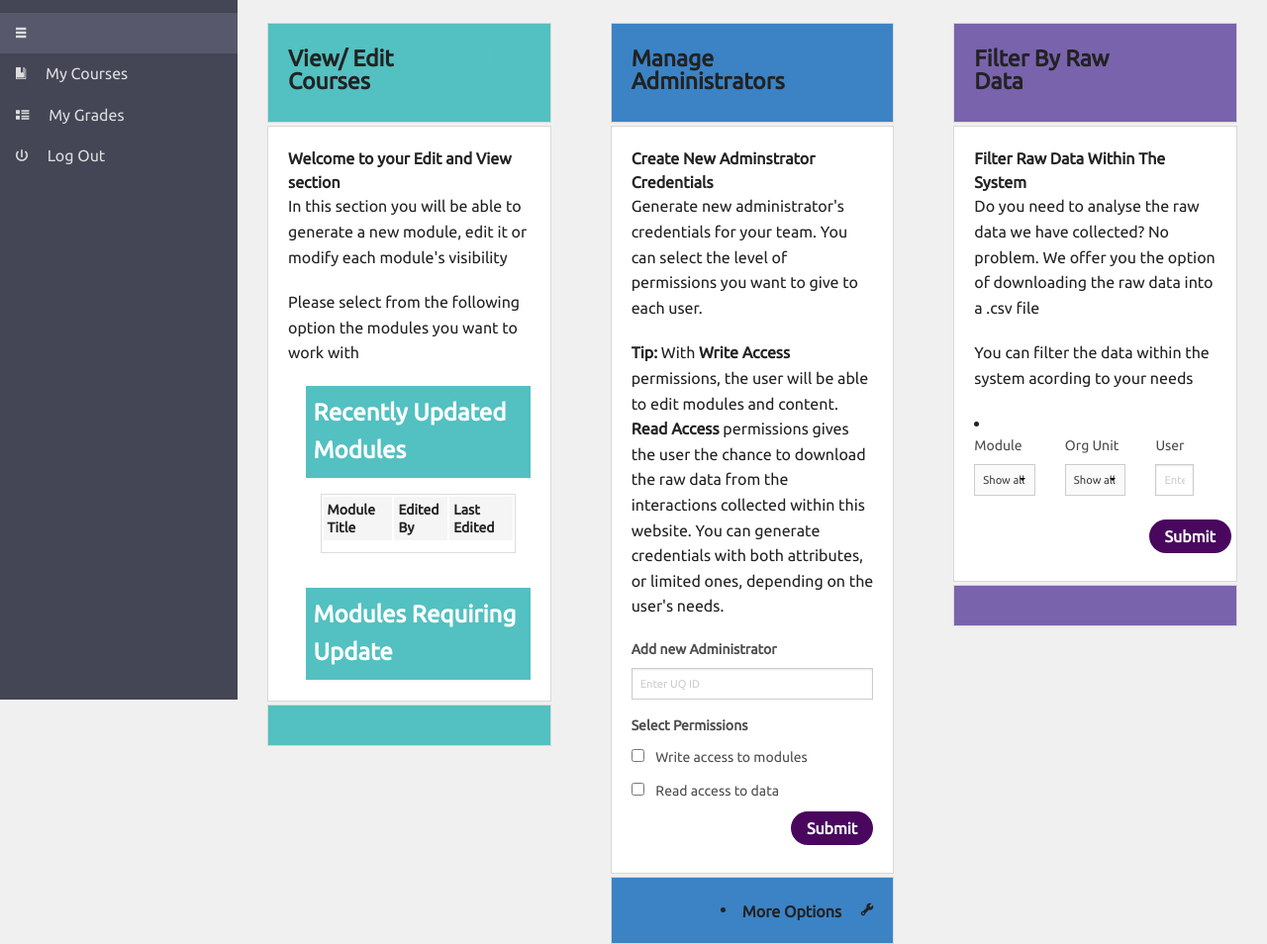
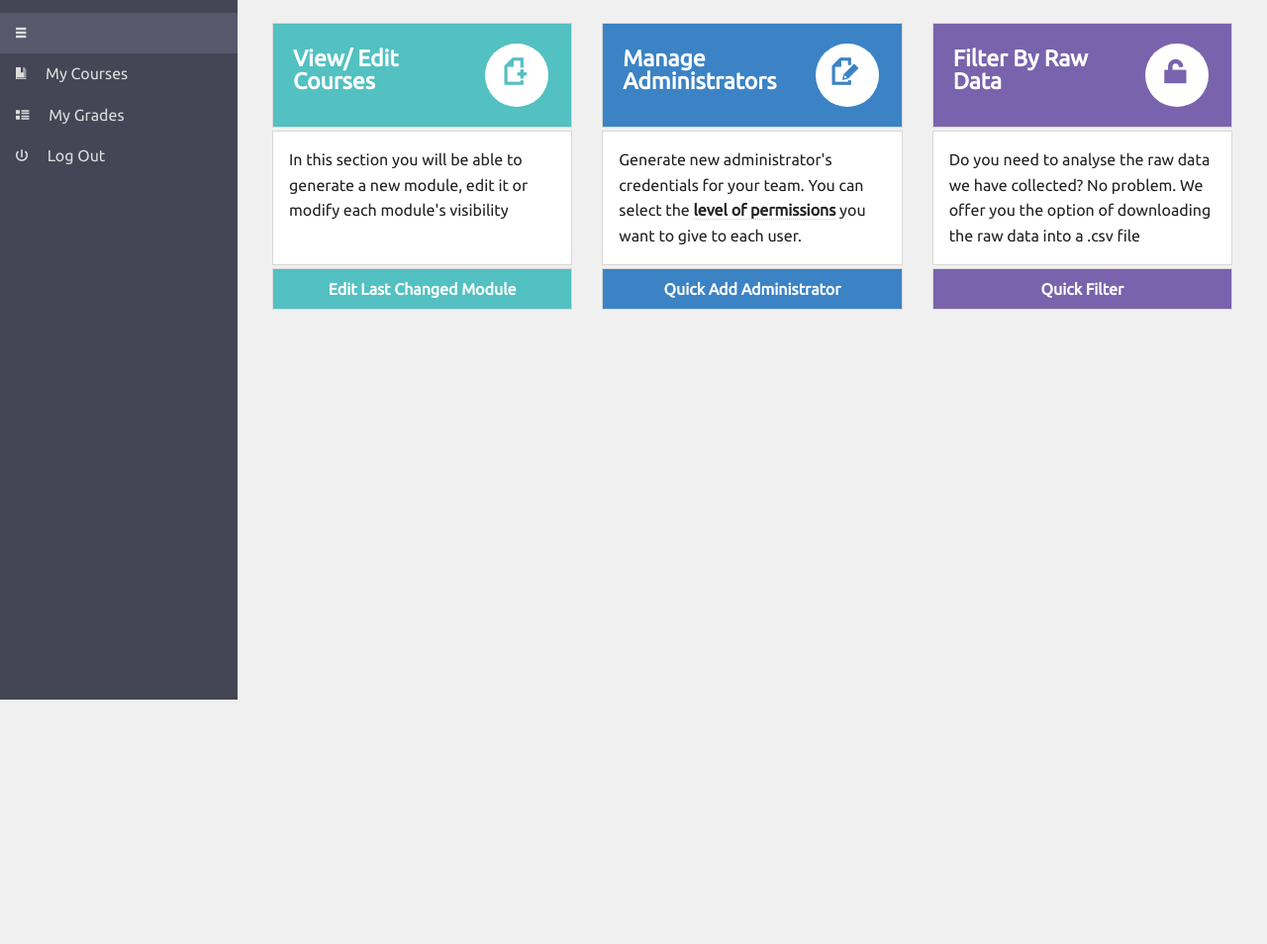
Before and after one commit to synnove/auscats, a Python web app: template templates/admin_dashboard.html in a window 1280 px wide. Shown: the part 93-1047 px from the top of the page at 99% size. After the commit the page ends 800 px from the top, so only its background shows below. Run offline with Jinja, Linux system fonts and the light colour scheme; the template is opened without the code that fills it, so the values that code supplies are empty.

Commit message:
changes to admin dashboard

```diff
--- a/static/css/colourblock.css
+++ b/static/css/colourblock.css
@@ -11,14 +11,15 @@
     margin-top: 0.2rem;
 }
 
+.panel.panel__middle {
+    padding: 1rem;
+}
+
 .panel.colourblock__bottom > a{
     color: #ffffff;
     font-weight: bolder;
 }
 
-<<<<<<< HEAD
-.panel.colourblock__top h4, .panel.colourblock__top h5,{
-=======
 .panel.colourblock__bottom.user__percent {
     padding: 0.2rem 0.5rem;
     font-size: 0.8em;
@@ -26,14 +27,8 @@
 }
 
 .panel.colourblock__top h4, .panel.colourblock__top h5 {
->>>>>>> c1fb35c73f13c7f0f4d249191507f4249a4b9db2
     color: #ffffff;
 }
-
-.panel.colourblock__top h5,{
-    background-color: #000;
-}
-
 
 .circle {
     border-radius: 2000px;
@@ -65,10 +60,8 @@
 
 .topic_dash{
     color: #000000;
-
 }
 
 .panel_content{
-    padding: 5%;
     line-height: 1.5em;
 }
--- a/templates/admin_dashboard.html
+++ b/templates/admin_dashboard.html
@@ -6,190 +6,54 @@
 
 {% block content %}
 <div class="main__page">
-    <!-- <div class="row" data-equalizer="blocks"> -->
-
-<!--     <div class="row"> -->
+    <div class="row" data-equalizer>
 	<div class="large-4 small-10 columns">
-	    <div class="row">
-		<div class="large-12 columns">
-		    <div class="panel teal colourblock__top">
+	    <div class="row"><div class="large-12 columns"><div class="panel teal colourblock__top">
 		<div class="row">
 		    <div class="large-8 columns" class="teal">
 			<h4>View/ Edit Courses</h4>
 		    </div>
 		    <div class="large-4 columns">
-				<div class="circle text-center text__teal">
-					<i class="fi-page-add"></i>
+			<div class="circle text-center text__teal"><i class="fi-page-add"></i></div>
 		    </div>
 		</div>
+	    </div></div></div>
+	    <div class="row"><div class="large-12 columns"><div class="panel panel__middle">
+		<div class='panel_content' data-equalizer-watch>
+		    <p> In this section you will be able to generate a new module, edit it or modify each module's visibility</p>
 		</div>
-		    </div>
-		</div>
+	    </div></div></div>
+	    <div class="row"><div class="large-12 columns"><div class="panel teal colourblock__bottom thin text-center">
+		Edit Last Changed Module
+	    </div></div></div>
 	</div>
 
-
-	    <div class="row">
-		<div class="large-12 columns">
-		    <div class="panel panel__middle">
-<!-- 			<li class="description text-left" data-equalizer-watch="blocks"> -->
-			<div class='panel_content'>
-			<b>Welcome to your Edit and View section</b>
-			<p> In this section you will be able to generate a new module, edit it or modify each module's visibility</p>
-			<p> Please select from the following option the modules you want to work with</p></div>
-			<ul class="accordion" data-accordion>
-		    <li class="accordion-navigation">
-			<a href="#recent_mods"><b>Recently Updated Modules</b></a>
-			<div id="recent_mods" class="content active">
-			    <table>
-				<thead>
-				    <tr>
-				    <th width="200">Module Title</th>
-				    <th width="100">Edited By</th>
-				    <th width="200">Last Edited</th>
-				    </tr>
-				</thead>
-				<tbody>
-				    <tr>
-					<td>{{ last_updated['NAME'] }}</td>
-					<td>{{ last_updated['EDITOR'] }}</td>
-					<td>{{ last_updated['LAST_UPDATED'] }}</td>
-				    </tr>
-				</tbody>
-			    </table>
-			</div>
-		    </li>
-		    <li class="accordion-navigation">
-			<a href="#req_mods" id="topic_dash"><b>Modules Requiring Update</b></a>
-			<div id="req_mods" class="content">
-			    <table>
-				<thead>
-				    <tr>
-					<th width="200">Module Title</th>
-					<th width="100">Edited By</th>
-					<th width="200">Last Edited</th>
-				    </tr>
-				</thead>
-				<tbody>
-				<tr>
-				    <td>All About Cats</td>
-				    <td>Crystal</td>
-				    <td>1 Sep 2015 14:20</td>
-				</tr>
-				</tbody>
-			    </table>
-			</div>
-		    </li>
-		</ul>
-		</li>
-		</div>
-		</div>
-	    </div>
-
-	    <div class="row">
-		<div class="large-12 columns">
-		    <div class="panel teal colourblock__bottom">
-		    </div>
-		</div>
-	    </div>
-	</div>
-
-
 	<div class="large-4 small-10 columns">
-		    <div class="row">
-			<div class="large-12 columns">
-			    <div class="panel blue colourblock__top">
+	    <div class="row"><div class="large-12 columns"><div class="panel blue colourblock__top">
 		<div class="row">
 		    <div class="large-8 columns">
 			<h4>Manage Administrators</h4>
 		    </div>
 		    <div class="large-4 columns">
-					<div class="circle text-center text__blue">
-					    <i class="fi-page-edit"></i>
+			<div class="circle text-center text__blue"><i class="fi-page-edit"></i></div>
 		    </div>
 		</div>
+	    </div></div></div>
+	    <div class="row"><div class="large-12 columns"><div class="panel panel__middle">
+		<div class='panel_content' data-equalizer-watch>
+		    <p> Generate new administrator's credentials for your team.
+		    You can select the
+		    <span data-tooltip aria-haspopup="true" class="has-tip" title="<b>Write Access</b> allows the administrator to edit modules.<br><b>Read Access</b> allows the administrator to monitor the system and download data.">level of permissions</span>
+		    you want to give to each user.</p>
 		</div>
-			    </div>
-			</div>
-		    </div>
-		    <div class="row">
-			<div class="large-12 columns">
-			    <div class="panel panel__middle">
-<!-- 				<li class="description text-left" data-equalizer-watch="blocks"> -->
-				<form id="admins">
-				    <div class="row" id="admin_err">
-					<!-- display error messages -->
-					{% with errors = get_flashed_messages(category_filter=["admin"]) %}
-					    {% if errors %}
-						<div data-alert class="alert-box warning radius text-center">
-						    {% for message in errors %}
-							<b>{{ message }}</b><br>
-						    {% endfor %}
-						    <a href="#" class="close">&times;</a>
-						</div>
-					    {% endif %}
-					{% endwith %}
-					<!-- display success message-->
-					{% with messages = get_flashed_messages(category_filter=["admin_ok"]) %}
-					    {% if messages %}
-						<div data-alert class="alert-box success green radius text-center">
-						    {% for message in messages %}
-							<b>{{ message }}</b>
-						    {% endfor %}
-						    <a href="#" class="close">&times;</a>
-						</div>
-					    {% endif %}
-					{% endwith %}
-				    </div>
-				    <div class="row">
-					<div class="large-12 columns">
-						<div class='panel_content'>
-						<b>Create New Adminstrator Credentials</b>
-						<p> Generate new administrator's credentials for your team. You can select the level of permissions you want to give to each user.</p>
-						<p><b> Tip:</b> With <b>Write Access</b> permissions, the user will be able to edit modules and content. <b>Read Access</b> permissions gives the user the chance to download the raw data from the interactions collected within this website. You can generate credentials with both attributes, or limited ones, depending on the user's needs.</p>
-						</div>
-						<label><b>Add new Administrator</b>
-						<input id="admin_id" type="text" placeholder="Enter UQ ID" />
-					    </label>
-					</div>
-				    </div>
-				    <div class="row">
-						<div class="large-12 columns">
-						<label><b>Select Permissions</b></label>
-						<input id="write_access" type="checkbox">
-						<label for="write_access">Write access to modules</label>
-						<br>
-						<input id="read_access" type="checkbox">
-						<label for="read_access">Read access to data</label>
-					</div>
-				    </div>
-				    <div class="row">
-					<div class="large-12 columns text-right">
-					    <input type="submit" class="tiny round green button" value="Submit" />
-					</div>
-				    </div>
-				</form>
-				</li>
-			    </div>
-			</div>
-		    </div>
-		    <div class="row">
-			<div class="large-12 columns">
-			    <div class="panel blue colourblock__bottom">
-					<a href="/admin">
-					    <li class="title text-right light-purple">
-					    <span class="t-align">More Options&emsp;</span>
-					    <i class="fi-wrench"></i>
-					    </li>
-					</a>
-			    </div>
-			</div>
-		    </div>
+	    </div></div></div>
+	    <div class="row"><div class="large-12 columns"><div class="panel blue colourblock__bottom thin text-center">
+		Quick Add Administrator
+	    </div></div></div>
 	</div>
 
 	<div class="large-4 small-10 columns">
-	    <div class="row">
-		<div class="large-12 columns">
-		    <div class="panel purple colourblock__top">
+	    <div class="row"><div class="large-12 columns"><div class="panel purple colourblock__top">
 		<div class="row">
 		    <div class="large-8 columns">
 			<h4>Filter By Raw Data</h4>
@@ -200,76 +64,41 @@
 			</div>
 		    </div>
 		</div>
+	    </div></div></div>
+	    <div class="row"><div class="large-12 columns"><div class="panel panel__middle">
+		<div class='panel_content' data-equalizer-watch>
+			<p>Do you need to analyse the raw data we have collected? No problem. We offer you the option of downloading the raw data into a .csv file</p>
+		</div>
+	    </div></div></div>
+	    <div class="row"><div class="large-12 columns"><div class="panel purple colourblock__bottom thin text-center">
+		Quick Filter
+	    </div></div></div>
+	</div>
+    </div>
+    <div class="row quick__filter toggle__visibility">
+	<div class="large-10 large-offset-1 end columns">
+	    <div class="row"><div class="large-12 columns"><div class="panel purple colourblock__top thin text-center">
+		Quick Filter
+	    </div></div></div>
+	</div>
+	<div class="large-10 large-offset-1 end columns">
+	    <div class="row"><div class="large-12 columns"><div class="panel panel__middle text-center">
+		Quick Filter
+	    </div></div></div>
+	</div>
+    </div>
+    <div class="row quick__add toggle__visibility">
+	<div class="large-10 large-offset-1 end columns">
+	    <div class="row"><div class="large-12 columns"><div class="panel blue colourblock__top thin text-center">
+		Quick Add Administrator
+	    </div></div></div>
+	</div>
+	<div class="large-10 large-offset-1 end columns">
+	    <div class="row"><div class="large-12 columns"><div class="panel panel__middle text-center">
+		Quick Add Administrator
+	    </div></div></div>
 	</div>
     </div>
 </div>
-	    <div class="row">
-		<div class="large-12 columns">
-		    <div class="panel panel__middle">
-				<div class='panel_content'>
-				<b>Filter Raw Data Within The System</b>
-					<p>Do you need to analyse the raw data we have collected? No problem. We offer you the option of downloading the raw data into a .csv file</p>
-					<p>You can filter the data within the system acording to your needs</p>
-				</div>
-			<li class="description text-left">
-			{% with errors = get_flashed_messages(category_filter=["search"]) %}
-			    {% if errors %}
-				<div class="row">
-				    <div class="large-8 large-offset-2 columns">
-					<div data-alert class="alert-box warning radius text-center" tabindex="0" aria-live="assertive" role="alertdialog">
-					    {% for message in errors %}
-						<b>{{ message }}</b>
-					    {% endfor %}
-					    <button tabindex="0" class="close" aria-label="Close Alert">&times;</button>
-					</div>
-				    </div>
-				</div>
-			    {% endif %}
-			{% endwith %}
-			<form id="search">
-			    <div class="row" data-equalizer="form">
-					<div class="large-4 small-12 columns" data-equalizer-watch="form">
-					    <label>Module
-					    <select id= "module">
-					    <option value="None">Show all modules</option>
-					    {% for module in modules %}
-					    <option value="{{ module['MODULE_ID'] }}">{{ module['NAME'] }}</option>
-					    {% endfor %}
-					    </select>
-					    </label>
-					</div>
-					<div class="large-4 small-12 columns" data-equalizer-watch="form">
-					    <label>Org Unit
-					    <select id= "orgunit">
-					    <option value="None">Show all org units</option>
-					    {% for org_unit in org_units %}
-					    <option value="{{ org_unit['UNIT_ID'] }}">{{ org_unit['UNIT_NAME'] }}</option>
-					    {% endfor %}
-					    </select>
-					    </label>
-					</div>
-					<div class="large-3 small-12 columns" data-equalizer-watch="form">
-					    <label>User
-						<input type="text" id="userid" placeholder="Enter UQ ID" />
-					    </label>
-					</div>
-				    <div class="row">
-					<div class="large-12 columns text-right bottom">
-					    <input type="submit" class="tiny round green button" value="Submit" />
-					</div>
-				    </div>
-			</div>
-		    </div>
-		</div>
-	    </div>
-	    <div class="row">
-		<div class="large-12 columns">
-		    <div class="panel purple colourblock__bottom">
-		    </div>
-		</div>
-	    </div>
-	</div>
-
-<!-- </div> -->
 <script src="../static/js/admin_dashboard.js"></script>
 {% endblock %}
```
Lines whose indentation alone changed are shown as unchanged.
